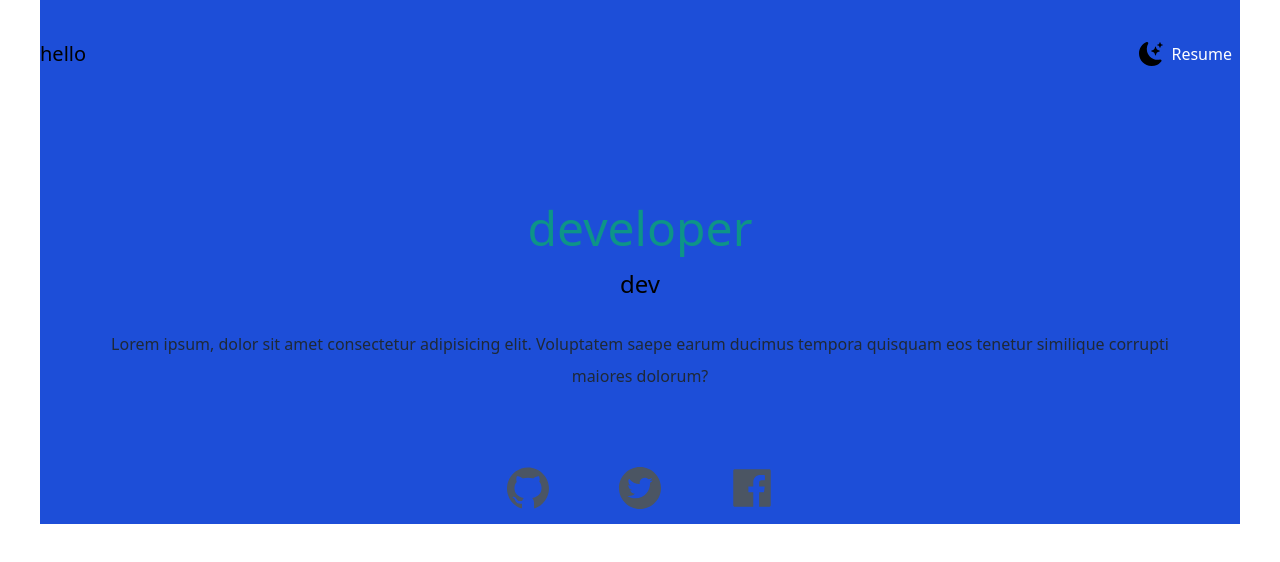
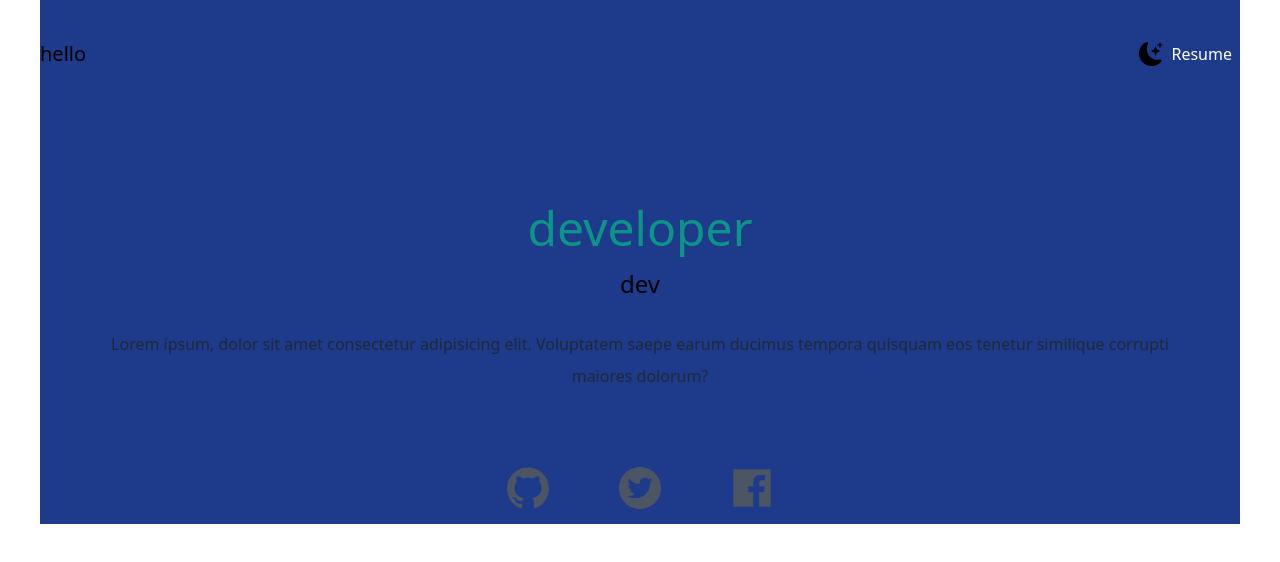
Before and after one commit to DavidNabil210/Portfolio, a React (Vite) app: page / in a window 1280 px wide. Shown: the top 562 px of the page. Built offline with nearby package versions, Linux system fonts and the light colour scheme.

Commit message:
First commit

```diff
--- a/src/Components/Navbar/NavBar.jsx
+++ b/src/Components/Navbar/NavBar.jsx
@@ -11,7 +11,7 @@ function NavBar() {
 
     <>
       <main className='bg-white px-10'>
-        <section className="bg-blue-700 ">
+        <section className="bg-blue-900 ">
           <nav className='py-10 mb-12 flex justify-between'>
             <h1 className='text-xl font-burtons'>hello</h1>
             <ul className='flex items-center'>
```
